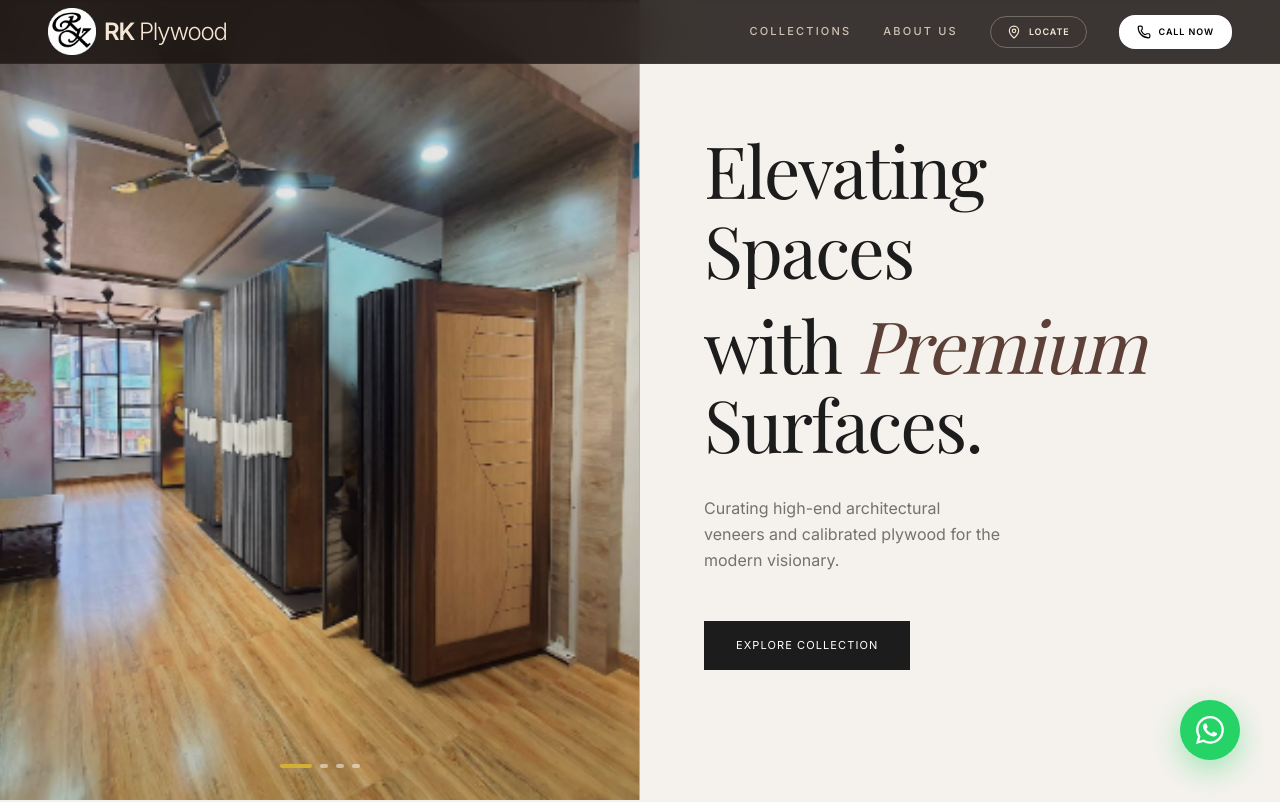
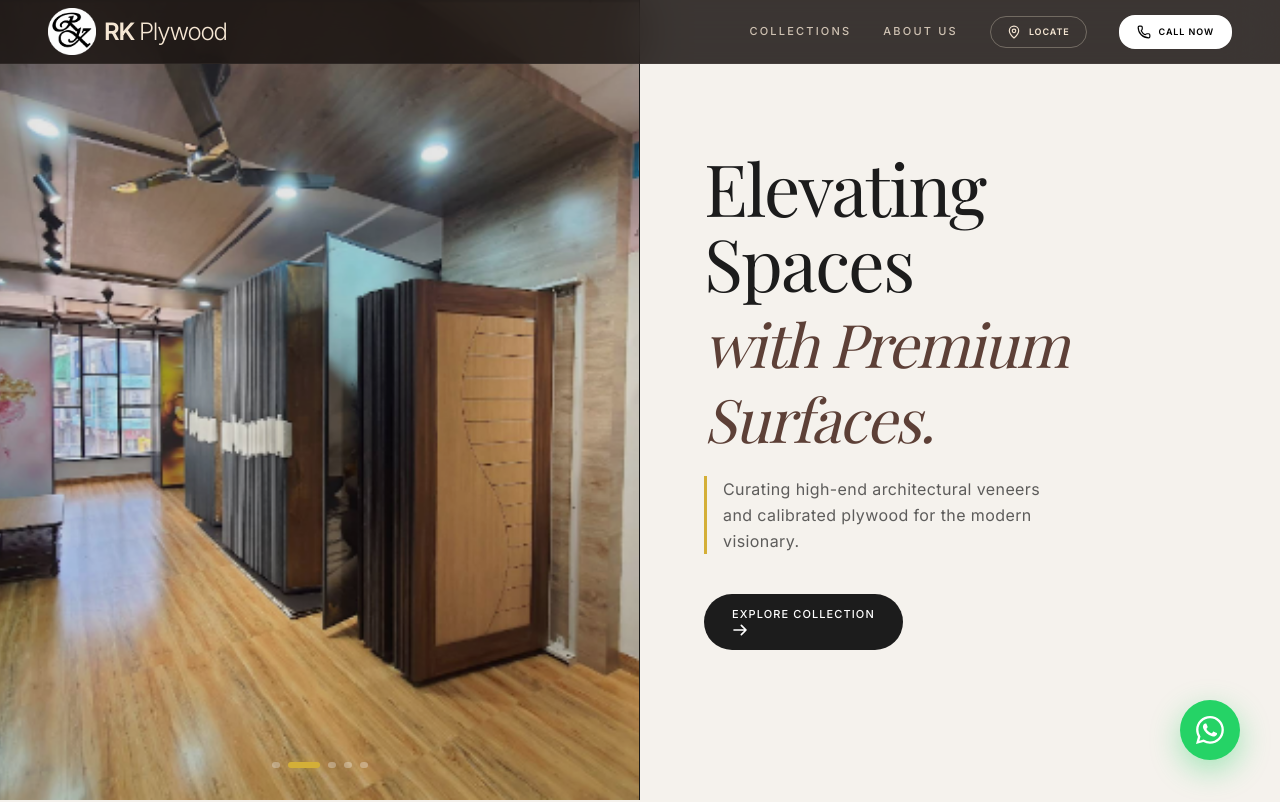
Before and after one commit to aatishpatel5/rkplywood, a React (Vite) app: page / in a window 1280 px wide. Shown: the top 802 px of the page. Built offline with nearby package versions, Linux system fonts and the light colour scheme; a web font is replaced by a local one.

Commit message:
hero section improve

```diff
--- a/src/components/Hero.tsx
+++ b/src/components/Hero.tsx
@@ -3,144 +3,72 @@ import { motion, AnimatePresence } from "motion/react";
 import MagneticButton from "./MagneticButton";
 
 const images = [
+  "/heroSection.webp",
   "/doors.webp",
   "/leminate.webp",
   "/doorply.webp",
   "/hendles.webp",
 ];
 
-const textVariants = {
-  hidden: { y: "100%", opacity: 0 },
-  visible: {
-    y: 0,
-    opacity: 1,
-    transition: { duration: 1.2, ease: [0.19, 1.0, 0.22, 1.0] },
-  },
-};
-
 export default function Hero({ onExplore }: { onExplore?: () => void }) {
-  const [introMode, setIntroMode] = useState(true);
   const [currentIndex, setCurrentIndex] = useState(0);
 
   useEffect(() => {
-    const timer = setTimeout(() => {
-      setIntroMode(false);
-    }, 3000);
-    return () => clearTimeout(timer);
-  }, []);
-
-  useEffect(() => {
-    if (introMode) return;
     const timer = setInterval(() => {
       setCurrentIndex((prev) => (prev + 1) % images.length);
     }, 3000);
     return () => clearInterval(timer);
-  }, [introMode]);
+  }, []);
 
   return (
     <div className="relative h-[100dvh] w-full">
-      <AnimatePresence>
-        {introMode ? (
-          <motion.section
-            key="intro"
-            initial={{ opacity: 0 }}
-            animate={{ opacity: 1 }}
-            exit={{ opacity: 0, filter: "blur(10px)", scale: 1.05 }}
-            transition={{ duration: 1, ease: [0.22, 1, 0.36, 1] }}
-            className="absolute inset-0 z-40 overflow-hidden bg-charcoal"
-          >
-            {/* Mobile & Tablet Layout (Overlaid Premium UI) */}
-            <div className="flex lg:hidden w-full h-full relative items-end pb-28 pt-16">
-              <img
-                src="/heroSection.webp"
-                className="absolute inset-0 w-full h-full object-contain object-center"
-                alt="Intro Mobile"
-              />
-              {/* Premium Gradient Overlay */}
-              <div className="absolute inset-0 bg-gradient-to-t from-[#1a1a1a] via-[#1a1a1a]/60 to-transparent z-10" />
-
-              <div className="relative z-20 w-full p-6 space-y-6">
-                <div className="space-y-3">
-                  <h1 className="text-5xl sm:text-6xl font-display leading-[1.05] tracking-tight text-white drop-shadow-md">
-                    Elevating
-                    <br />
-                    Spaces
-                  </h1>
-
-                </div>
-                <p className="text-sm sm:text-base text-white/80 leading-relaxed max-w-[300px] drop-shadow-sm">
-                  Curating high-end architectural veneers and calibrated
-                  plywood.
-                </p>
-              </div>
-            </div>
-
-            {/* Desktop Image & Layout */}
-            <motion.img
-              initial={{ scale: 1.05 }}
-              animate={{ scale: 1 }}
-              transition={{ duration: 4, ease: "easeOut" }}
-              src="/herosection_large.webp"
-              className="hidden lg:block absolute inset-0 w-full h-full object-cover opacity-90"
-              alt="Intro Desktop"
-            />
-            <div className="hidden lg:block absolute inset-0 bg-gradient-to-t from-charcoal/80 via-transparent to-black/30" />
-
-            <motion.div
-              initial={{ opacity: 0, y: 30 }}
-              animate={{ opacity: 1, y: 0 }}
-              transition={{ delay: 0.5, duration: 1.5, ease: "easeOut" }}
-              className="hidden lg:flex relative z-10 h-full flex-col items-center justify-center text-center px-6"
-            >
-              <h1 className="text-7xl lg:text-[100px] xl:text-[120px] text-white font-display tracking-[0.1em] uppercase font-light drop-shadow-2xl">
-                RK Plywood
-              </h1>
-              <p className="text-white/90 mt-6 tracking-[0.3em] text-sm uppercase font-medium">
-                Curators of Extraordinary Surfaces
-              </p>
-
-              <motion.div
-                initial={{ scaleX: 0 }}
-                animate={{ scaleX: 1 }}
-                transition={{ delay: 1, duration: 2, ease: "easeInOut" }}
-                className="w-24 h-[1px] bg-gold mt-12 origin-left"
-              />
-            </motion.div>
-          </motion.section>
-        ) : null}
-      </AnimatePresence>
-
-      {!introMode && (
       <section
         key="main"
         className="absolute inset-0 z-30 flex lg:flex-row bg-[#1a1a1a] lg:bg-beige overflow-hidden"
       >
-          {/* Background Image Slider (Full bg on Mobile, Left Side on Desktop) */}
-          <div className="absolute inset-0 lg:relative lg:w-1/2 h-full overflow-hidden bg-charcoal/10 border-r-0 lg:border-r border-charcoal/20 z-10 lg:z-auto">
+        {/* Background Image Slider / Framed Image for First Slide */}
+        <div className="absolute inset-0 lg:relative lg:w-1/2 h-full overflow-hidden bg-[#1a1a1a] border-r-0 lg:border-r border-charcoal/20 z-10 lg:z-auto">
           <AnimatePresence initial={false}>
+            {currentIndex === 0 ? (
               <motion.div
-                key={currentIndex}
-                initial={{ x: "100%" }}
-                animate={{ x: 0 }}
-                exit={{ x: "-100%" }}
-                transition={{ duration: 1, ease: [0.4, 0.0, 0.2, 1] }}
+                key="slide-0"
+                initial={{ opacity: 0, scale: 1.05 }}
+                animate={{ opacity: 1, scale: 1 }}
+                exit={{ opacity: 0 }}
+                transition={{ duration: 1.2, ease: "easeInOut" }}
+                className="absolute inset-0 w-full h-full bg-no-repeat bg-[length:100%_auto] bg-top lg:bg-cover lg:bg-center pt-[90px] sm:pt-[100px] lg:pt-0 bg-origin-content"
+                style={{ backgroundImage: `url(${images[0]})` }}
+              >
+                {/* Desktop overlay only */}
+                <div className="hidden lg:block absolute inset-0 bg-charcoal/10 mix-blend-multiply" />
+              </motion.div>
+            ) : (
+              <motion.div
+                key={`slide-${currentIndex}`}
+                initial={{ opacity: 0, scale: 1.05 }}
+                animate={{ opacity: 1, scale: 1 }}
+                exit={{ opacity: 0 }}
+                transition={{ duration: 1.2, ease: "easeInOut" }}
                 className="absolute inset-0 w-full h-full bg-cover bg-center"
                 style={{ backgroundImage: `url(${images[currentIndex]})` }}
               >
                 {/* Desktop overlay only */}
                 <div className="hidden lg:block absolute inset-0 bg-charcoal/10 mix-blend-multiply" />
               </motion.div>
+            )}
           </AnimatePresence>
 
-            {/* Mobile Premium Gradient Overlay */}
-            <div className="absolute inset-0 bg-gradient-to-t from-[#1a1a1a] via-[#1a1a1a]/60 to-transparent lg:hidden z-10" />
+          {/* Mobile Premium Gradient Overlay for Text Visibility and Image Blending */}
+          {currentIndex === 0 && (
+            <div className="absolute inset-0 bg-gradient-to-t from-[#1a1a1a] via-[#1a1a1a] to-transparent lg:hidden z-10 pointer-events-none opacity-90" />
+          )}
 
           {/* Slider Dots */}
           <div className="absolute bottom-10 lg:bottom-8 left-1/2 -translate-x-1/2 flex gap-2 z-30 lg:z-20">
             {images.map((_, idx) => (
               <div
                 key={idx}
-                  className={`h-1 transition-all duration-500 rounded-full ${idx === currentIndex ? "w-8 bg-gold" : "w-2 bg-white/50"}`}
+                className={`h-1.5 transition-all duration-500 rounded-full ${idx === currentIndex ? "w-8 bg-gold shadow-[0_0_10px_rgba(212,175,55,0.5)]" : "w-2 bg-white/30"}`}
               />
             ))}
           </div>
@@ -148,60 +76,73 @@ export default function Hero({ onExplore }: { onExplore?: () => void }) {
 
         {/* Content (Overlaid on Mobile, Right Side on Desktop) */}
         <div className="relative z-20 w-full lg:w-1/2 h-full flex flex-col justify-end lg:justify-center p-6 pb-24 lg:p-10 lg:px-16 lg:py-8 lg:bg-beige pointer-events-none lg:pointer-events-auto">
-            <div className="max-w-2xl space-y-6 lg:space-y-8 pointer-events-auto">
-              <div className="hidden lg:block space-y-3 lg:space-y-4">
-                <div className="overflow-hidden">
-                  <motion.h1
-                    variants={textVariants}
-                    initial="hidden"
-                    animate="visible"
-                    className="text-5xl sm:text-6xl lg:text-6xl xl:text-7xl font-display leading-[1.05] lg:leading-[1.1] tracking-tight text-white lg:text-charcoal drop-shadow-md lg:drop-shadow-none"
+          <div className="max-w-2xl w-full flex flex-col gap-6 lg:gap-8 pointer-events-auto">
+
+            {/* Dynamic Typography based on Slide */}
+            <AnimatePresence mode="wait">
+              {currentIndex === 0 ? (
+                <motion.div
+                  key="slide0"
+                  initial={{ opacity: 0, y: 15 }}
+                  animate={{ opacity: 1, y: 0 }}
+                  exit={{ opacity: 0, y: -15 }}
+                  transition={{ duration: 0.6, ease: "easeOut" }}
+                  className="flex flex-col gap-4"
                 >
-                    Elevating
-                    <br />
-                    Spaces
-                  </motion.h1>
+                  <div className="flex flex-col">
+                    <span className="text-gold lg:text-walnut text-xs sm:text-sm font-semibold tracking-[0.3em] uppercase mb-3 drop-shadow-md">
+                      Welcome to RK Plywood
+                    </span>
+                    <h1 className="text-5xl sm:text-6xl lg:text-7xl font-display leading-[1.05] tracking-tight text-white lg:text-charcoal drop-shadow-xl lg:drop-shadow-none uppercase">
+                      Experience<br />
+                      <span className="italic text-gold lg:text-walnut text-4xl sm:text-5xl lg:text-6xl lowercase font-light">the</span> Masterpiece.
+                    </h1>
                   </div>
-                <div className="overflow-hidden">
-                  <motion.h1
-                    variants={textVariants}
-                    initial="hidden"
-                    animate="visible"
-                    className="text-5xl sm:text-6xl lg:text-6xl xl:text-7xl font-display leading-[1.05] lg:leading-[1.1] tracking-tight text-white lg:text-charcoal drop-shadow-md lg:drop-shadow-none"
+                  <p className="text-sm sm:text-base text-white/70 lg:text-charcoal/70 tracking-wide leading-relaxed max-w-[340px] drop-shadow-md lg:drop-shadow-none border-l-[3px] border-gold pl-4 mt-2">
+                    Step inside our curated showroom. Where exceptional craftsmanship meets architectural elegance.
+                  </p>
+                </motion.div>
+              ) : (
+                <motion.div
+                  key="otherSlides"
+                  initial={{ opacity: 0, y: 15 }}
+                  animate={{ opacity: 1, y: 0 }}
+                  exit={{ opacity: 0, y: -15 }}
+                  transition={{ duration: 0.6, ease: "easeOut" }}
+                  className="hidden lg:flex flex-col gap-3 sm:gap-4"
                 >
-                    with <span className="italic text-gold lg:text-walnut">Premium</span>
-                    <br />
-                    Surfaces.
-                  </motion.h1>
-                </div>
-              </div>
-
-              <div className="hidden lg:block overflow-hidden">
-                <motion.p
-                  variants={textVariants}
-                  initial="hidden"
-                  animate="visible"
-                  className="text-sm sm:text-base text-white/80 lg:text-charcoal/60 leading-relaxed max-w-[300px] drop-shadow-sm lg:drop-shadow-none"
-                >
-                  Curating high-end architectural veneers and calibrated plywood
-                  for the modern visionary.
-                </motion.p>
-              </div>
+                  <h1 className="text-5xl sm:text-6xl lg:text-7xl font-display leading-[1.05] tracking-tight text-white lg:text-charcoal drop-shadow-xl lg:drop-shadow-none">
+                    Elevating<br />
+                    Spaces<br />
+                    <span className="italic text-gold lg:text-walnut text-4xl sm:text-5xl lg:text-6xl">with Premium Surfaces.</span>
+                  </h1>
+                  <p className="text-sm sm:text-base text-white/80 lg:text-charcoal/70 tracking-wide leading-relaxed max-w-[340px] drop-shadow-md lg:drop-shadow-none border-l-[3px] border-gold pl-4 mt-2">
+                    Curating high-end architectural veneers and calibrated plywood for the modern visionary.
+                  </p>
+                </motion.div>
+              )}
+            </AnimatePresence>
 
             <motion.div
               initial={{ opacity: 0, y: 20 }}
               animate={{ opacity: 1, y: 0 }}
-                transition={{ delay: 0.8, duration: 0.8 }}
-                className="pt-6 lg:pt-4"
+              transition={{ delay: 0.4, duration: 0.8 }}
+              className="pt-4 lg:pt-2"
             >
-                <MagneticButton onClick={onExplore} className="!bg-white !text-charcoal lg:!bg-charcoal lg:!text-white shadow-2xl lg:shadow-none hover:!bg-white/90 lg:hover:!bg-charcoal/90">
-                  Explore Collection
+              <MagneticButton
+                onClick={onExplore}
+                className="group flex items-center justify-center gap-3 w-max lg:w-auto px-8 lg:px-7 !py-3.5 lg:!py-3 !bg-white lg:!bg-charcoal !text-[#1a1a1a] lg:!text-white !border-none !rounded-full uppercase tracking-[0.15em] lg:tracking-normal lg:normal-case text-xs lg:text-base font-bold lg:font-medium shadow-[0_15px_35px_rgba(0,0,0,0.4)] lg:shadow-none hover:scale-[1.02] lg:hover:!bg-charcoal/90 active:scale-95 transition-all duration-300"
+              >
+                <span>Explore Collection</span>
+                <svg className="w-4 h-4 transform group-hover:translate-x-1.5 transition-transform duration-300" fill="none" stroke="currentColor" viewBox="0 0 24 24" xmlns="http://www.w3.org/2000/svg">
+                  <path strokeLinecap="round" strokeLinejoin="round" strokeWidth={2.5} d="M14 5l7 7m0 0l-7 7m7-7H3" />
+                </svg>
               </MagneticButton>
             </motion.div>
+
           </div>
         </div>
       </section>
-      )}
     </div>
   );
 }
```
Lines whose indentation alone changed are shown as unchanged.
